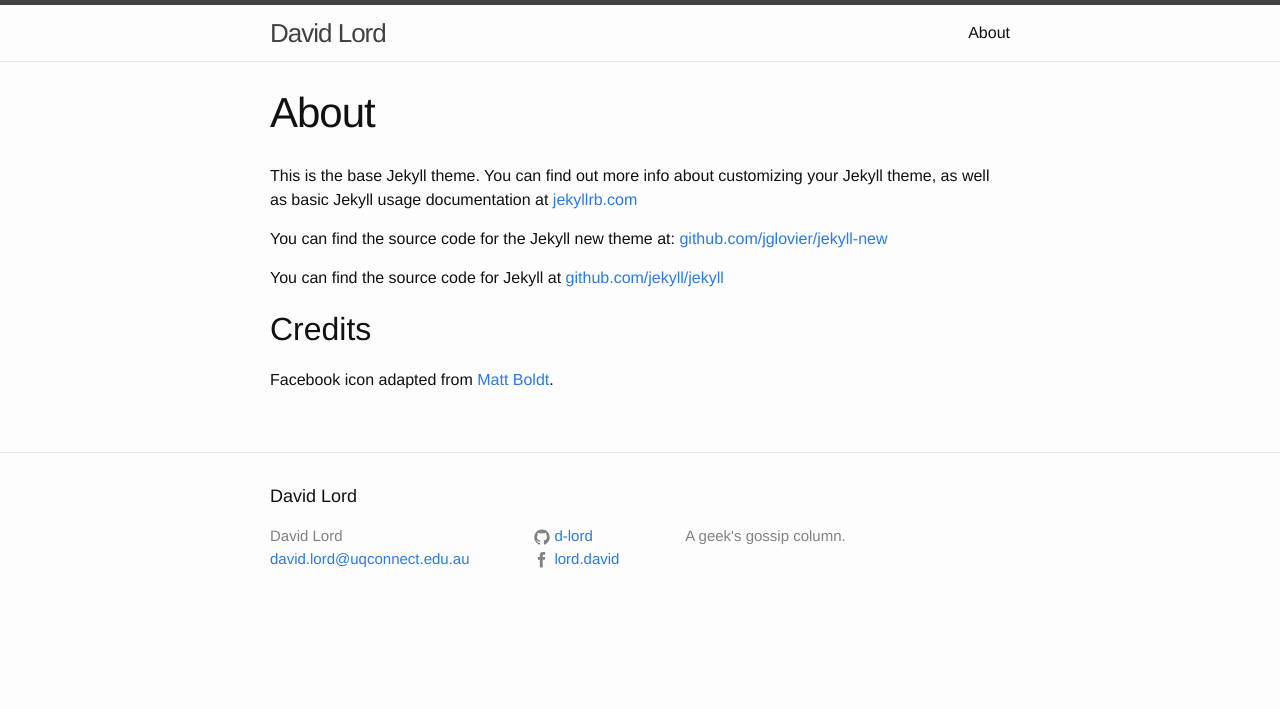
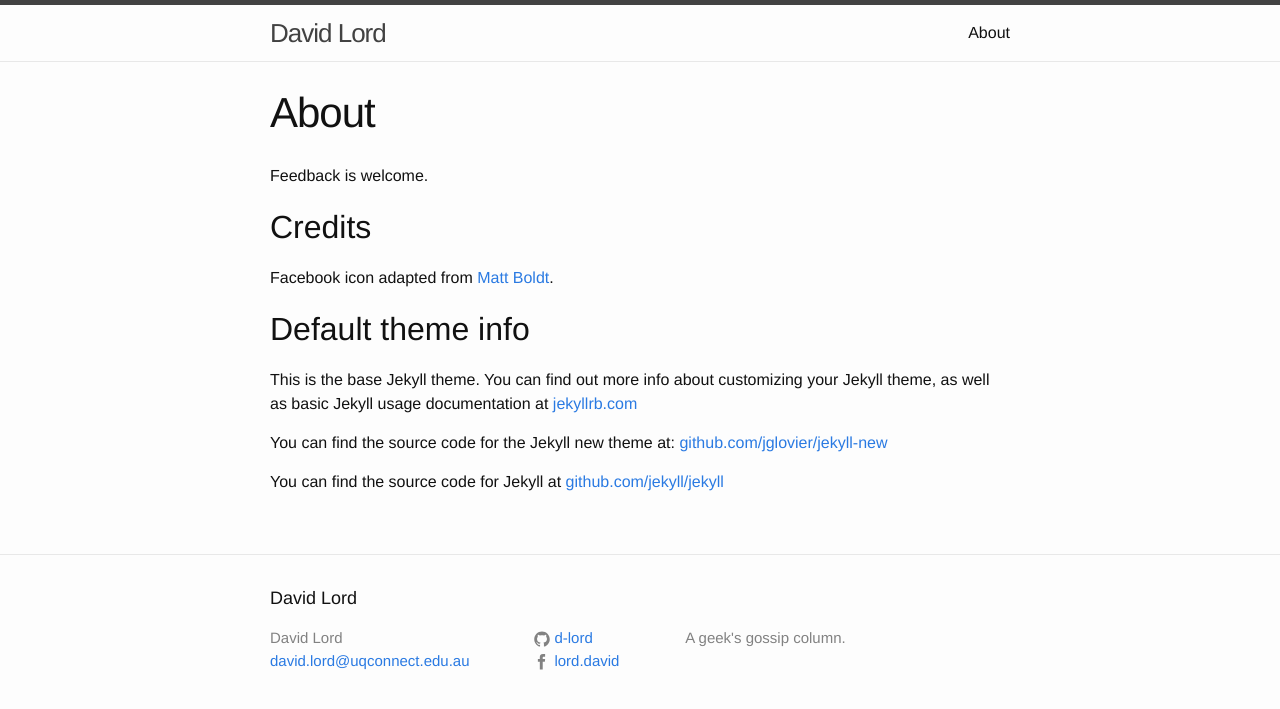
Before and after one commit to d-lord/d-lord.github.io, a Jekyll site: the page built from about.md, in a window 1280 px wide. Shown: the top 709 px of the page. Built offline with Jekyll 4.4.1, drawn with Linux system fonts in a browser that asks for light colours.

Commit message:
Slightly denoobify about page

```diff
--- a/about.md
+++ b/about.md
@@ -4,13 +4,16 @@ title: About
 permalink: /about/
 ---
 
+Feedback is welcome.
+
+## Credits
+Facebook icon adapted from [Matt Boldt][social-buttons].
+
+[social-buttons]: http://www.mattboldt.com/demos/social-buttons/
+
+## Default theme info
 This is the base Jekyll theme. You can find out more info about customizing your Jekyll theme, as well as basic Jekyll usage documentation at [jekyllrb.com](http://jekyllrb.com/)
 
 You can find the source code for the Jekyll new theme at: [github.com/jglovier/jekyll-new](https://github.com/jglovier/jekyll-new)
 
 You can find the source code for Jekyll at [github.com/jekyll/jekyll](https://github.com/jekyll/jekyll)
-
-## Credits
-Facebook icon adapted from [Matt Boldt][social-buttons].
-
-[social-buttons]: http://www.mattboldt.com/demos/social-buttons/
```
